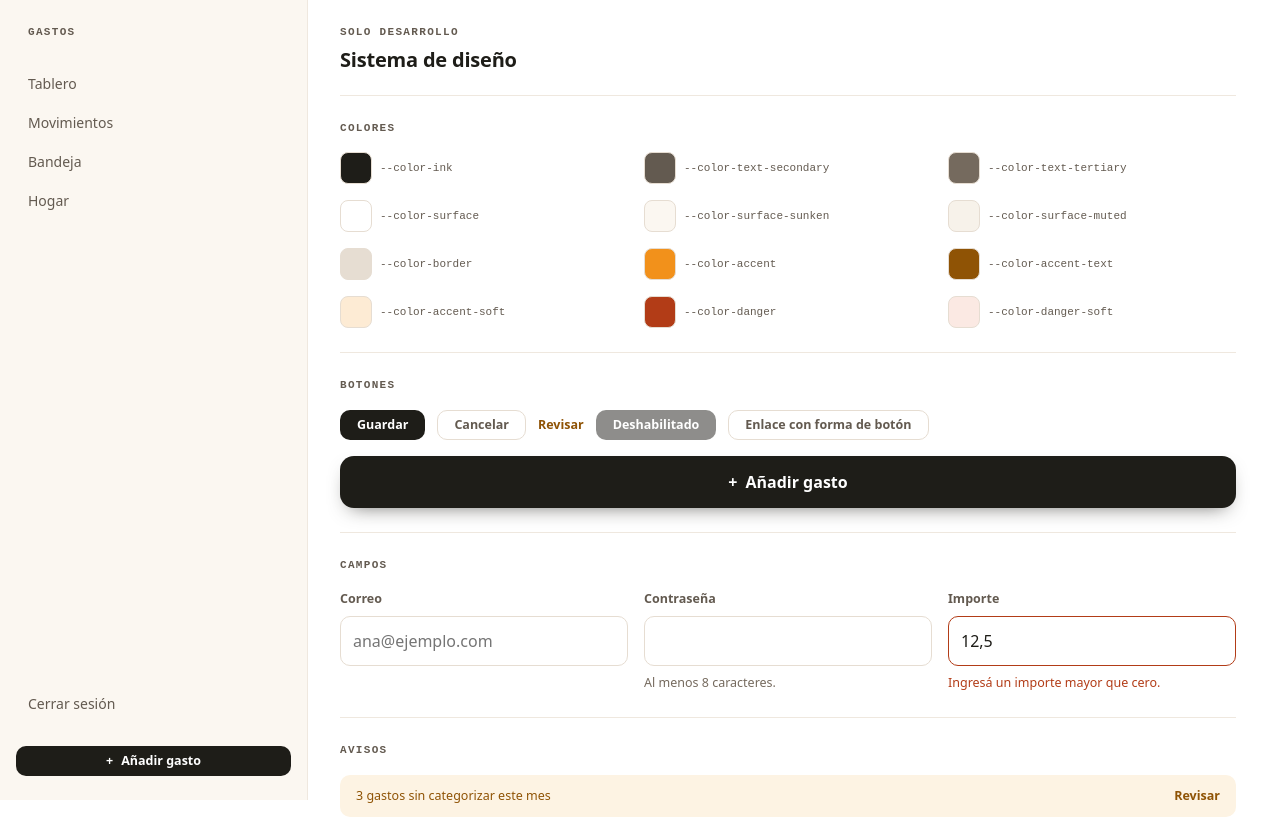
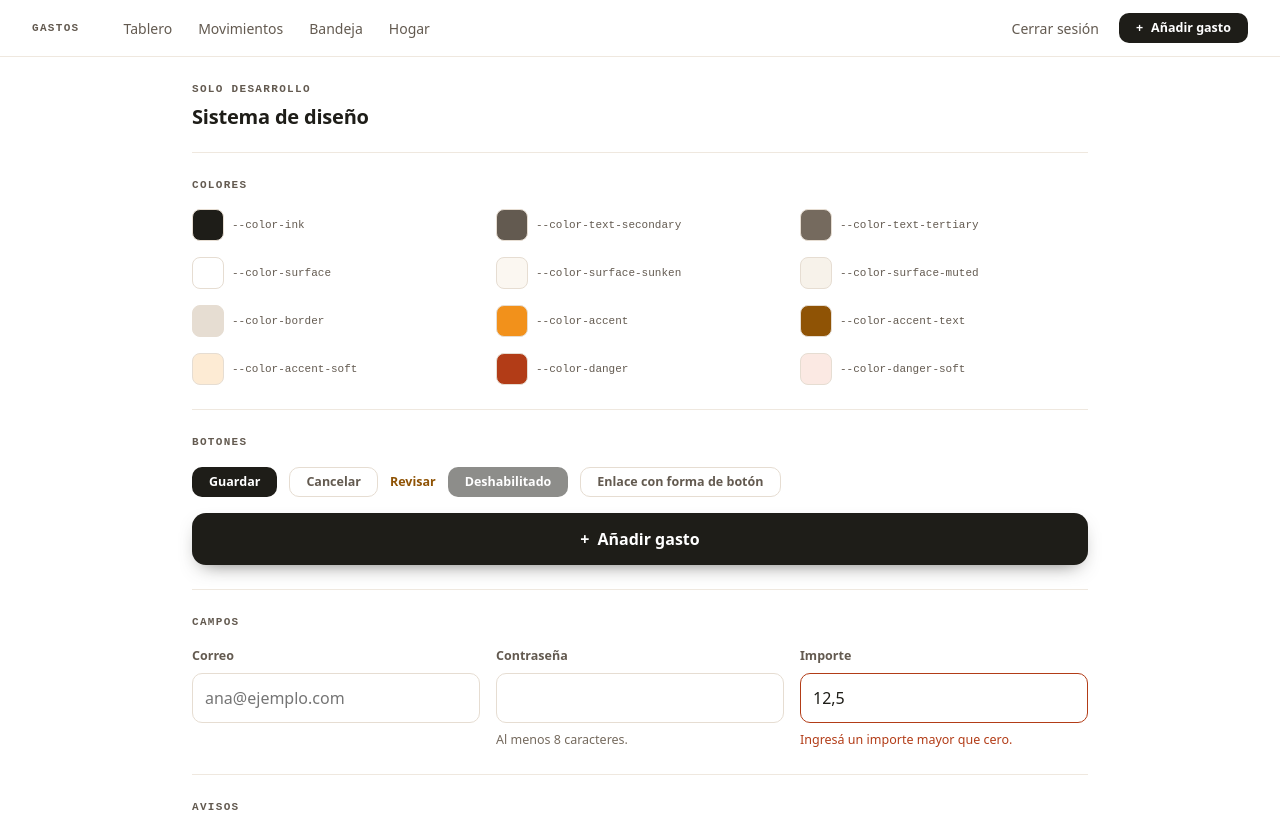
Before and after one commit to patorinaldi/gastos, a React (Vite) app in the folder frontend/: page /dev/ui in a window 1280 px wide. Shown: the top 818 px of the page. Built offline with nearby package versions, Linux system fonts and the light colour scheme; no server answers.

Commit message:
feat: navegacion superior y barra lateral propia de cada pantalla

```diff
--- a/frontend/src/layouts/AppLayout.module.css
+++ b/frontend/src/layouts/AppLayout.module.css
@@ -1,7 +1,8 @@
 /*
- * Dos disposiciones sobre el mismo marcado (M7): en móvil, barra superior, contenido y la acción
- * fija abajo; desde 768 px, barra lateral y contenido. Lo decide CSS, no JavaScript, así no hay
- * un parpadeo de la disposición equivocada al cargar.
+ * Dos disposiciones sobre el mismo marcado (M7): en móvil, barra superior con menú, contenido y la
+ * acción fija abajo; desde 768 px, barra superior con las secciones y las acciones, y debajo el
+ * contenido, con la barra lateral de la pantalla si tiene una. Lo decide CSS, no JavaScript, así no
+ * hay un parpadeo de la disposición equivocada al cargar.
  */
 
 .shell {
@@ -111,47 +112,76 @@
   border-top: var(--border-width) solid var(--color-divider);
 }
 
-.sidebar {
+.body {
+  display: flex;
+  flex: 1;
+}
+
+.sidebar,
+.desktopNav {
   display: none;
 }
 
 /* ---------- escritorio ---------- */
 
 @media (min-width: 768px) {
-  .shell {
-    flex-direction: row;
-  }
-
-  .topbar,
+  .menuButton,
+  .mobileNav,
   .actionbar {
     display: none;
   }
 
+  .topbarRow {
+    gap: var(--space-8);
+    padding: 0 var(--space-8);
+  }
+
+  .desktopNav {
+    display: flex;
+    flex: 1;
+    align-items: center;
+    justify-content: space-between;
+    gap: var(--space-4);
+  }
+
+  .desktopNav .nav {
+    flex-direction: row;
+  }
+
+  .desktopActions {
+    display: flex;
+    align-items: center;
+    gap: var(--space-2);
+  }
+
+  .desktopActions .logout {
+    width: auto;
+  }
+
+  /* Debajo de la barra superior, y fija mientras se desplaza el contenido. Si el panel no entra en
+     una pantalla baja, se desplaza sola. */
   .sidebar {
     position: sticky;
-    top: 0;
+    top: var(--topbar-height);
     width: var(--sidebar-width);
-    height: 100dvh;
+    height: calc(100dvh - var(--topbar-height));
     flex: none;
-    padding: var(--space-6) var(--space-4);
-    display: flex;
-    flex-direction: column;
-    gap: var(--space-6);
+    display: block;
+    padding: var(--space-6);
+    overflow-y: auto;
     background: var(--color-surface-sunken);
     border-right: var(--border-width) solid var(--color-divider);
   }
 
-  .sidebarBrand {
-    padding: 0 var(--space-3);
+  .sidebar:empty {
+    display: none;
   }
 
-  .spacer {
-    flex: 1;
-  }
-
+  /* Centrado en el espacio que queda: sin barra lateral, en la ventana; con ella, a su derecha. */
   .content {
     width: 100%;
     max-width: var(--content-max-width);
+    margin: 0 auto;
     padding: var(--space-6) var(--space-8);
   }
 }
--- a/frontend/src/layouts/AppLayout.tsx
+++ b/frontend/src/layouts/AppLayout.tsx
@@ -5,12 +5,16 @@ import { ButtonLink } from '../components/ui/Button.tsx'
 import { clearSession } from '../session.ts'
 import styles from './AppLayout.module.css'
 import { NEW_EXPENSE_PATH, SECTIONS } from './navigation.ts'
+import { SidebarSlotContext } from './sidebarSlotContext.ts'
 
 /**
  * Shell de las pantallas autenticadas.
  *
  * En móvil la navegación vive en un menú desplegable y la acción de alta queda fija abajo, a un
- * toque desde cualquier pantalla (RNF-14). En escritorio las dos van en la barra lateral.
+ * toque desde cualquier pantalla (RNF-14). En escritorio las dos van en la barra superior.
+ *
+ * La barra lateral de escritorio es de la pantalla, no de la navegación: solo aparece si la pantalla
+ * pone algo en ella, como el resumen del tablero (ver SidebarSlot). Las demás usan todo el ancho.
  */
 export function AppLayout() {
   const { pathname } = useLocation()
@@ -21,6 +25,8 @@ export function AppLayout() {
   const menuButton = useRef<HTMLButtonElement>(null)
   // En el alta misma, el botón de alta sobra.
   const addingExpense = useMatch(NEW_EXPENSE_PATH) !== null
+  // Un estado y no un ref: la pantalla tiene que volver a dibujarse cuando el lugar ya existe.
+  const [sidebarSlot, setSidebarSlot] = useState<HTMLElement | null>(null)
 
   const closeMenu = () => setOpenAt(null)
 
@@ -50,25 +56,26 @@ export function AppLayout() {
     </button>
   )
 
+  // En la barra superior de escritorio, del tamaño de un botón; en la barra fija de móvil, de todo el ancho.
   const addExpense = (size: 'normal' | 'large') => (
-    <ButtonLink to={NEW_EXPENSE_PATH} size={size} block>
+    <ButtonLink to={NEW_EXPENSE_PATH} size={size} block={size === 'large'}>
       <span aria-hidden="true">+</span> Añadir gasto
     </ButtonLink>
   )
 
   return (
     <div className={styles.shell}>
-      <aside className={styles.sidebar}>
-        <Brand to="/" className={styles.sidebarBrand} />
-        {navigation()}
-        <div className={styles.spacer} />
-        {logout}
-        {!addingExpense && addExpense('normal')}
-      </aside>
-
       <header className={styles.topbar} onKeyDown={closeOnEscape}>
         <div className={styles.topbarRow}>
           <Brand to="/" />
+          {/* En escritorio, las secciones y las acciones van en la misma barra. */}
+          <div className={styles.desktopNav}>
+            {navigation()}
+            <div className={styles.desktopActions}>
+              {logout}
+              {!addingExpense && addExpense('normal')}
+            </div>
+          </div>
           <button
             ref={menuButton}
             type="button"
@@ -91,9 +98,17 @@ export function AppLayout() {
         </div>
       </header>
 
-      <main className={styles.content}>
-        <Outlet />
-      </main>
+      <div className={styles.body}>
+        {/* Lo que la pantalla actual pone en la barra lateral, como el resumen del tablero. Vacía,
+            la barra no se muestra. */}
+        <aside ref={setSidebarSlot} className={styles.sidebar} />
+
+        <main className={styles.content}>
+          <SidebarSlotContext value={sidebarSlot}>
+            <Outlet />
+          </SidebarSlotContext>
+        </main>
+      </div>
 
       {!addingExpense && <div className={styles.actionbar}>{addExpense('large')}</div>}
     </div>
--- /dev/null
+++ b/frontend/src/layouts/sidebarSlotContext.ts
@@ -0,0 +1,7 @@
+import { createContext } from 'react'
+
+/**
+ * El lugar de la barra lateral que la pantalla actual puede llenar (ver SidebarSlot). Null mientras
+ * el shell no lo montó.
+ */
+export const SidebarSlotContext = createContext<HTMLElement | null>(null)
```
Also changed, not shown: frontend/src/layouts/SidebarSlot.tsx (added, +15 -0 lines).
